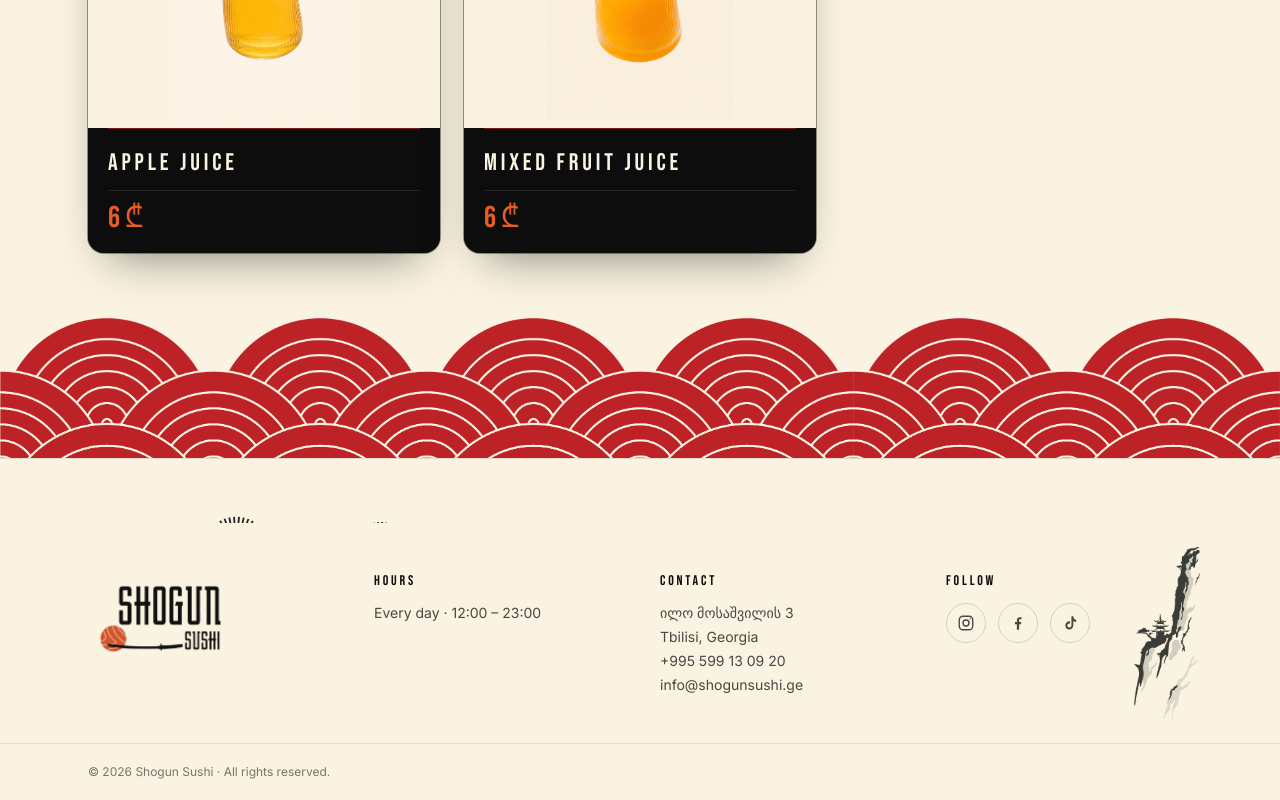
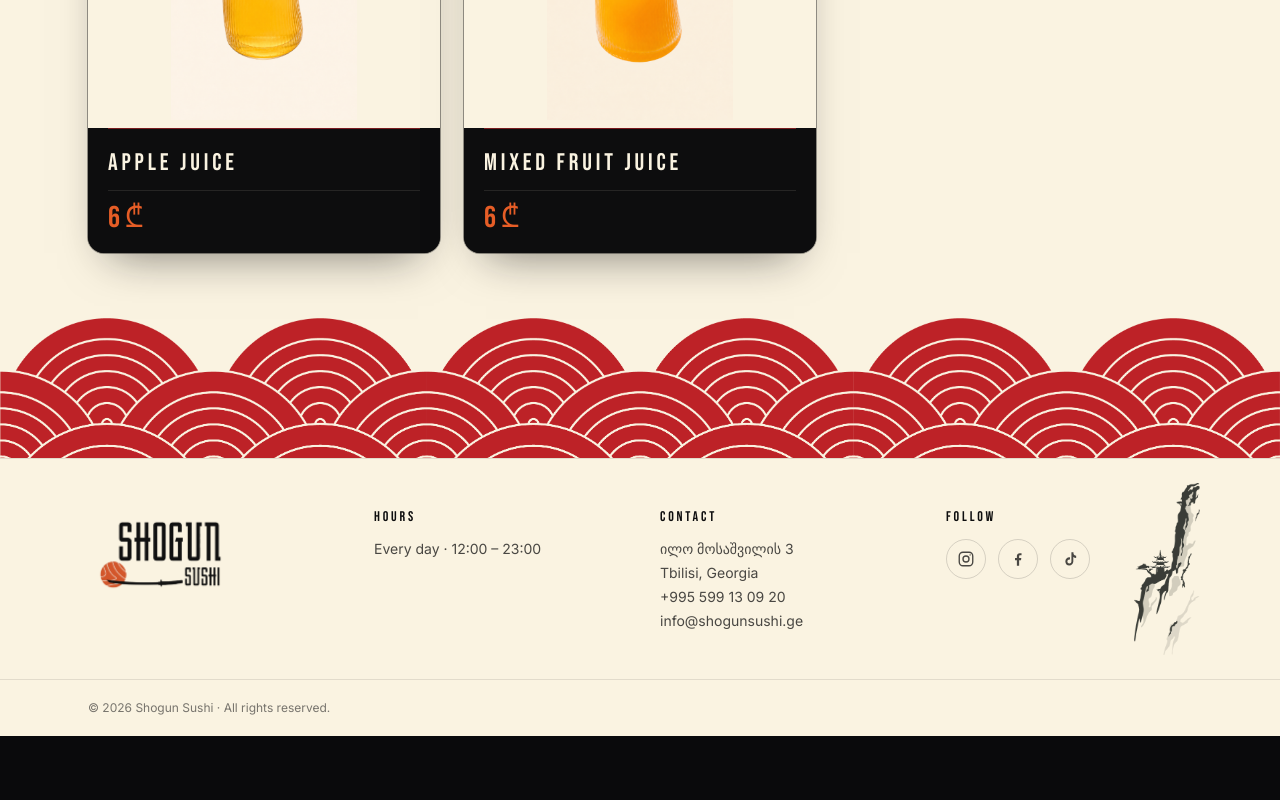
Before and after one commit to 1ArchAngeL1/Shogun-Sushi, a Next.js app: page /en in a window 1280 px wide. Shown: the part 9698-10498 px from the top of the page. After the commit the page ends 10434 px from the top, so only its background shows below. Built offline with nearby package versions, Linux system fonts and the light colour scheme.

Commit message:
minor fixes

```diff
--- a/src/components/SiteFooter.tsx
+++ b/src/components/SiteFooter.tsx
@@ -1,6 +1,5 @@
 import Image from "next/image";
 import Link from "next/link";
-import {PineBranch} from "./SumiE";
 import logoSrc from "../../public/logo.png";
 import treeSrc from "../../public/shogun-tree.png";
 import type {Locale} from "@/lib/i18n.client";
@@ -15,13 +14,6 @@ export function SiteFooter({
 }) {
     return (
         <footer className="relative bg-shogun-cream text-shogun-charcoal border-t border-shogun-black/10">
-            {/* Top sumi-e accent */}
-            <div className="relative overflow-hidden h-12 sm:h-16">
-                <div className="absolute left-0 top-0 text-shogun-black opacity-90">
-                    <PineBranch width={420}/>
-                </div>
-            </div>
-
             <div className="relative mx-auto max-w-6xl px-6 py-12 grid gap-10 md:grid-cols-4">
                 <Image
                     src={treeSrc}
```
Also changed, not shown: public/pub.png (added).
